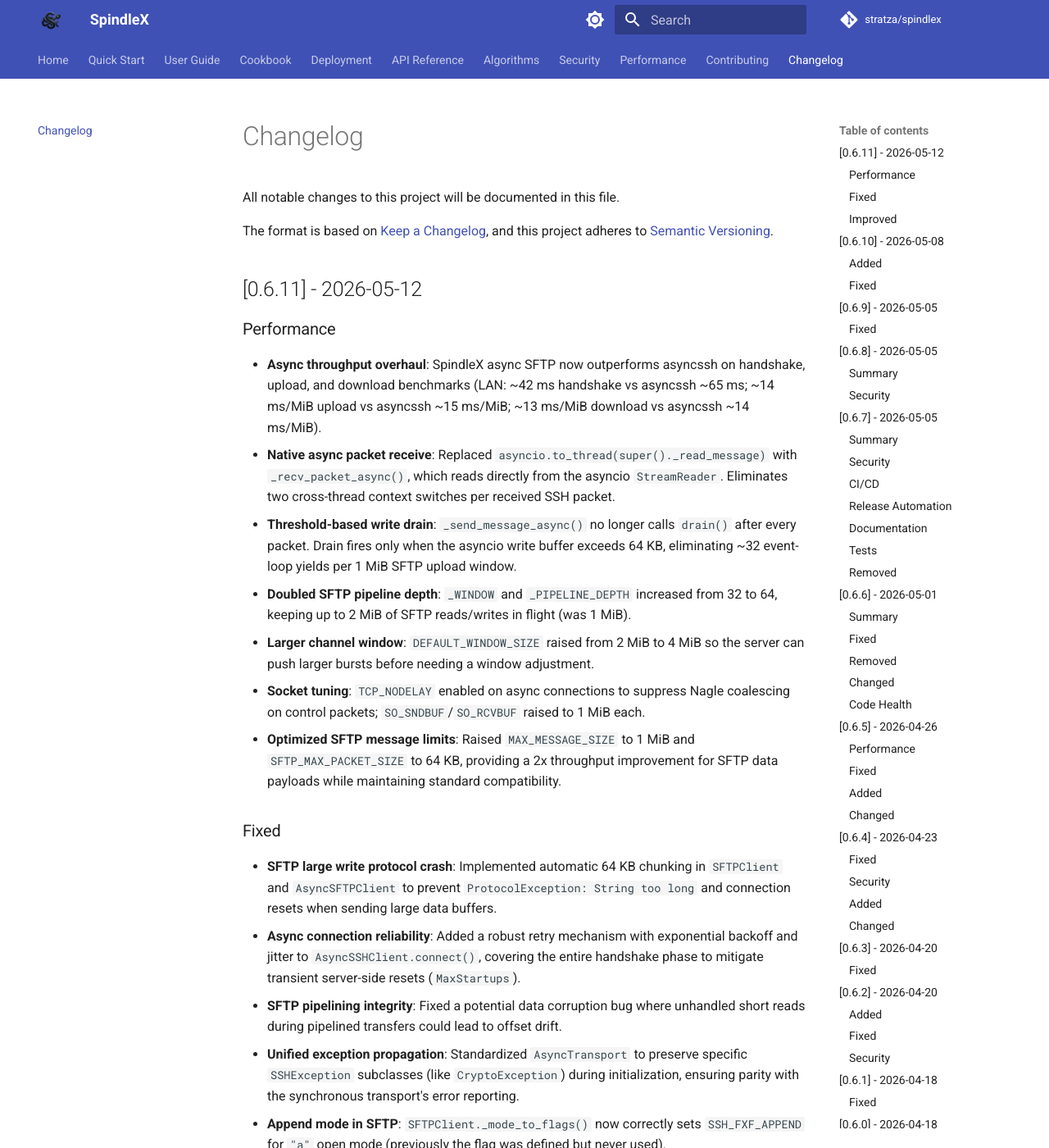
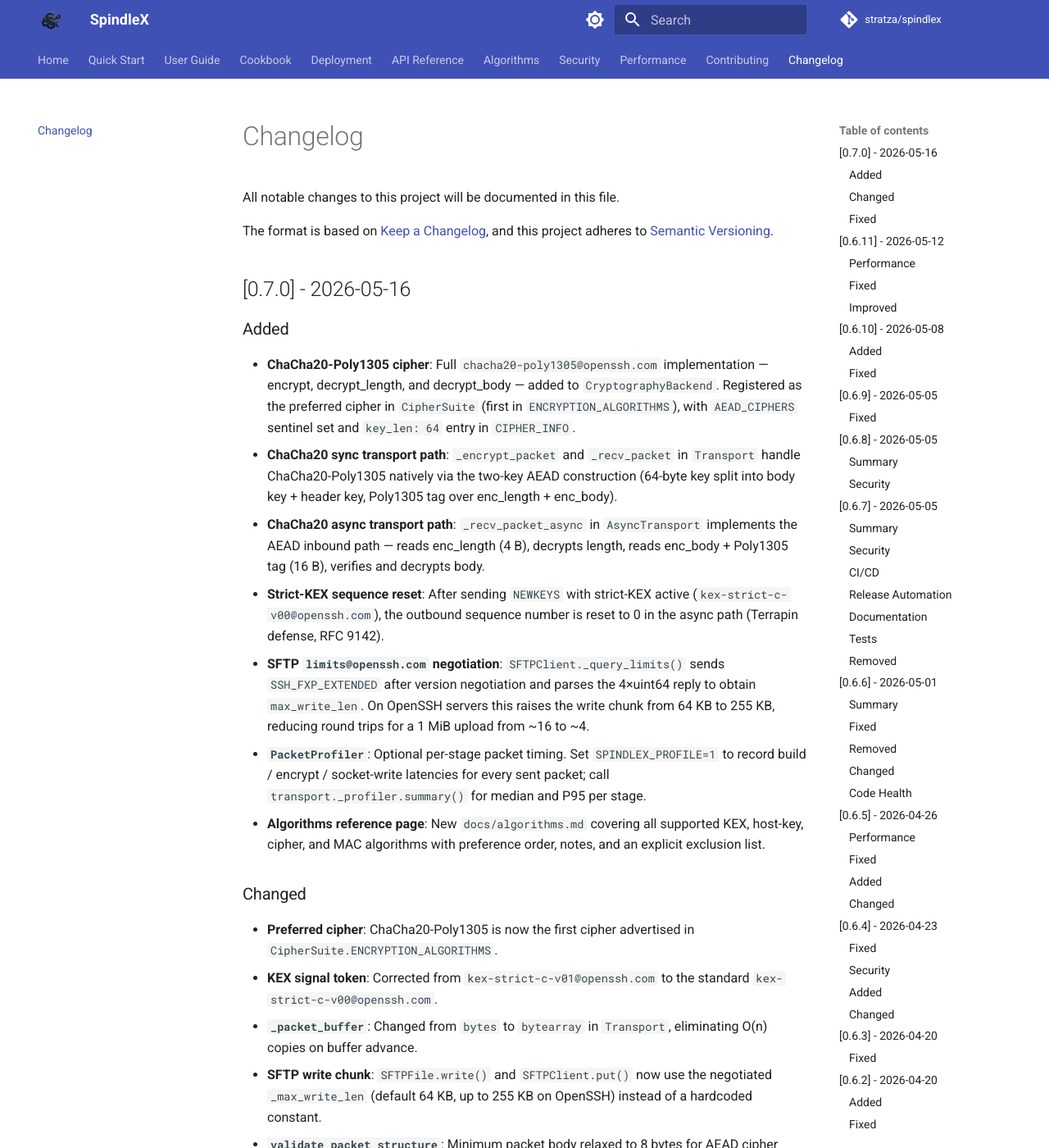
Before and after one commit to stratza/spindlex, an MkDocs documentation site: the page built from docs/changelog.md, in a window 1280 px wide and 1400 px high. Shown: the whole window at 82% size. Built offline with MkDocs 1.6.1 and Material for MkDocs 9.7.7, drawn with Linux system fonts in a browser that asks for light colours; comment, search, counter and statistics services are not loaded; some of the changed text lies outside the part shown.

Commit message:
chore: align project to 0.7.0 across all files
Bump version to 0.7.0 in pyproject.toml, _version.py, and CITATION.cff.
Update CITATION date to 2026-05-16.

Update supported-version tables in SECURITY.md and docs/security.md
to mark 0.7.x as supported and 0.6.x as end-of-life.

Add 0.7.0 entry to docs/changelog.md covering ChaCha20-Poly1305,
limits@openssh.com SFTP negotiation, PacketProfiler, strict-KEX fix,
bytearray buffer, and all related fixes.

Update docs/index.md and docs/performance.md: replace stale AES-256-CTR
references with ChaCha20-Poly1305 as preferred cipher, document the
limits@openssh.com write-chunk negotiation, and add a PacketProfiler
section with usage example and sample output.

```diff
--- a/docs/changelog.md
+++ b/docs/changelog.md
@@ -3,6 +3,29 @@
 All notable changes to this project will be documented in this file.
 
 The format is based on [Keep a Changelog](https://keepachangelog.com/en/1.0.0/), and this project adheres to [Semantic Versioning](https://semver.org/spec/v2.0.0.html).
+
+## [0.7.0] - 2026-05-16
+
+### Added
+*   **ChaCha20-Poly1305 cipher**: Full `chacha20-poly1305@openssh.com` implementation — encrypt, decrypt_length, and decrypt_body — added to `CryptographyBackend`. Registered as the preferred cipher in `CipherSuite` (first in `ENCRYPTION_ALGORITHMS`), with `AEAD_CIPHERS` sentinel set and `key_len: 64` entry in `CIPHER_INFO`.
+*   **ChaCha20 sync transport path**: `_encrypt_packet` and `_recv_packet` in `Transport` handle ChaCha20-Poly1305 natively via the two-key AEAD construction (64-byte key split into body key + header key, Poly1305 tag over enc_length + enc_body).
+*   **ChaCha20 async transport path**: `_recv_packet_async` in `AsyncTransport` implements the AEAD inbound path — reads enc_length (4 B), decrypts length, reads enc_body + Poly1305 tag (16 B), verifies and decrypts body.
+*   **Strict-KEX sequence reset**: After sending `NEWKEYS` with strict-KEX active (`kex-strict-c-v00@openssh.com`), the outbound sequence number is reset to 0 in the async path (Terrapin defense, RFC 9142).
+*   **SFTP `limits@openssh.com` negotiation**: `SFTPClient._query_limits()` sends `SSH_FXP_EXTENDED` after version negotiation and parses the 4×uint64 reply to obtain `max_write_len`. On OpenSSH servers this raises the write chunk from 64 KB to 255 KB, reducing round trips for a 1 MiB upload from ~16 to ~4.
+*   **`PacketProfiler`**: Optional per-stage packet timing. Set `SPINDLEX_PROFILE=1` to record build / encrypt / socket-write latencies for every sent packet; call `transport._profiler.summary()` for median and P95 per stage.
+*   **Algorithms reference page**: New `docs/algorithms.md` covering all supported KEX, host-key, cipher, and MAC algorithms with preference order, notes, and an explicit exclusion list.
+
+### Changed
+*   **Preferred cipher**: ChaCha20-Poly1305 is now the first cipher advertised in `CipherSuite.ENCRYPTION_ALGORITHMS`.
+*   **KEX signal token**: Corrected from `kex-strict-c-v01@openssh.com` to the standard `kex-strict-c-v00@openssh.com`.
+*   **`_packet_buffer`**: Changed from `bytes` to `bytearray` in `Transport`, eliminating O(n) copies on buffer advance.
+*   **SFTP write chunk**: `SFTPFile.write()` and `SFTPClient.put()` now use the negotiated `_max_write_len` (default 64 KB, up to 255 KB on OpenSSH) instead of a hardcoded constant.
+*   **`validate_packet_structure`**: Minimum packet body relaxed to 8 bytes for AEAD cipher compatibility.
+*   **Writer presence check**: In `_send_message_async`, the `_writer` guard is now checked before packet build/encrypt.
+
+### Fixed
+*   mypy `Optional[bytes]` narrowing for `_chacha20_key_out` / `_chacha20_key_in` at all call sites.
+*   Import order in `sftp_client.py` (transport imports moved above module-level constant).
 
 ## [0.6.11] - 2026-05-12
 
--- a/docs/security.md
+++ b/docs/security.md
@@ -142,7 +142,8 @@
 
 | Version | Supported          |
 | ------- | ------------------ |
-| 0.6.x   | :white_check_mark: |
+| 0.7.x   | :white_check_mark: |
+| 0.6.x   | :x:                |
 | < 0.6   | :x:                |
 
 ### Reporting a Vulnerability
--- a/pyproject.toml
+++ b/pyproject.toml
@@ -4,7 +4,7 @@
 
 [project]
 name = "spindlex"
-version = "0.6.11"
+version = "0.7.0"
 
 description = "A modern, high-performance SSHv2 and SFTP client/server library"
 readme = "README.md"
--- a/spindlex/_version.py
+++ b/spindlex/_version.py
@@ -1,7 +1,7 @@
 # spindlex/_version.py
 
-__version__ = "0.6.11"
-__version_info__ = (0, 6, 11)
+__version__ = "0.7.0"
+__version_info__ = (0, 7, 0)
 
 
 def get_version() -> str:
```
Also changed, not shown: SECURITY.md (+2 -1 lines), docs/index.md (+2 -2 lines), docs/performance.md (+31 -5 lines), 1 other file.
